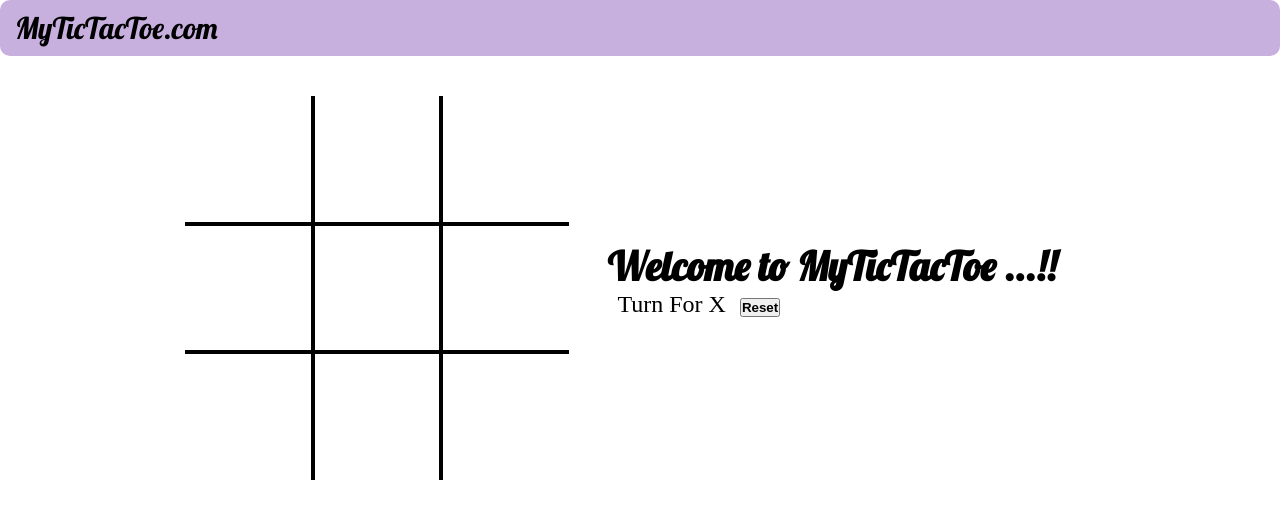
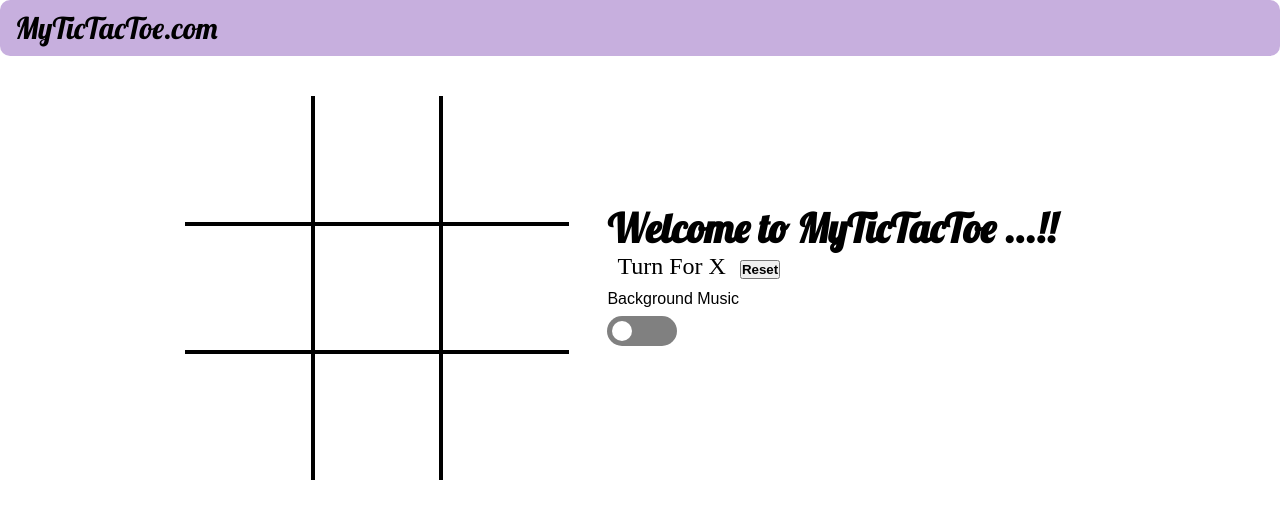
Before and after one commit to MrPhenomenal3110/Tic-Tac-Toe, a plain HTML site: page index.html in a window 1280 px wide. Drawn offline with Linux system fonts and the light colour scheme.

Commit message:
music controller

```diff
--- a/assets/style.css
+++ b/assets/style.css
@@ -101,6 +101,59 @@ nav ul{
     background-color: #000000;
     transition: 1s ease-in-out;
 }
+.music-control{
+    margin-top: 10px;
+}
+.music-control p{
+    font-family: sans-serif;
+}
+label{
+    font-family: sans-serif;
+}
+
+input[type=checkbox]{
+	height: 0;
+	width: 0;
+	visibility: hidden;
+}
+
+label {
+	cursor: pointer;
+	text-indent: -9999px;
+	width: 70px;
+	height: 30px;
+	background: grey;
+	display: block;
+	border-radius: 100px;
+	position: relative;
+    top: -10px;
+}
+
+label:after {
+	content: '';
+	position: absolute;
+	top: 5px;
+	left: 5px;
+	width: 20px;
+	height: 20px;
+	background: #fff;
+	border-radius: 90px;
+	transition: 0.3s;
+}
+
+input:checked + label {
+	background: #32ad16;
+}
+
+input:checked + label:after {
+	left: calc(100% - 5px);
+	transform: translateX(-100%);
+}
+
+label:active:after {
+	width: 5px;
+}
+
 
 @media screen and (max-width: 950px)
 {
--- a/index.html
+++ b/index.html
@@ -34,6 +34,12 @@
                 <button id="reset">Reset</button>
             </div>
 
+            <div class="music-control">
+                <p>Background Music</p>
+                <input type="checkbox" id="switch" /><label for="switch">Toggle</label>
+
+            </div>
+
             <div class="imgbox">
                 <img src="./assets/trophy.gif" alt="" />
             </div>
--- a/script.js
+++ b/script.js
@@ -1,5 +1,9 @@
 console.log("Welcome to MyTicTacToe")
-let music =  new Audio("./assets/game-bgm.mp3");
+
+const toggleSwitch = document.getElementById("switch");
+
+
+const bgMusic = new Audio("./assets/game-bgm.mp3");
 let audioturn = new Audio("./assets/clicksound.wav");
 let gameover = new Audio("./assets/gameover.wav");
 let turn = "X";
@@ -27,7 +31,7 @@ const checkWin = ()=>{
     wins.forEach(e =>{
         if((boxtext[e[0]].innerText === boxtext[e[1]].innerText) && (boxtext[e[2]].innerText === boxtext[e[1]].innerText) && (boxtext[e[0]].innerText !== "") ){
             document.querySelector('.info').innerText = boxtext[e[0]].innerText + " Won"
-            music.pause();
+
             gameover.play();
             isgameover = true;
             document.querySelector('.imgbox').getElementsByTagName('img')[0].style.width = "20vh";
@@ -39,7 +43,7 @@ const checkWin = ()=>{
 }
 
 //Game Logic
-music.play('./assets/game-bgm');
+
 let boxes = document.getElementsByClassName("box");
 Array.from(boxes). forEach(element =>{
     let boxtext = element.querySelector('.boxtext');
@@ -60,7 +64,7 @@ Array.from(boxes). forEach(element =>{
 //Add onclick lick listener to Reset Button
 
 reset.addEventListener('click', ()=>{
-    music.play();
+    bgMusic.play();
     let boxtexts = document.querySelectorAll('.boxtext');
     Array.from(boxtexts).forEach(element => {
         element.innerText = ""
@@ -72,3 +76,15 @@ reset.addEventListener('click', ()=>{
     document.querySelector('.imgbox').getElementsByTagName('img')[0].style.width = "0vh";
 
 })
+
+
+function handleBackgroundMusic(){
+
+    const toggleState = toggleSwitch.checked;
+    if (!toggleState){
+        bgMusic.pause();}
+
+    else{bgMusic.play();}
+
+}
+toggleSwitch.addEventListener("click", handleBackgroundMusic);
```
